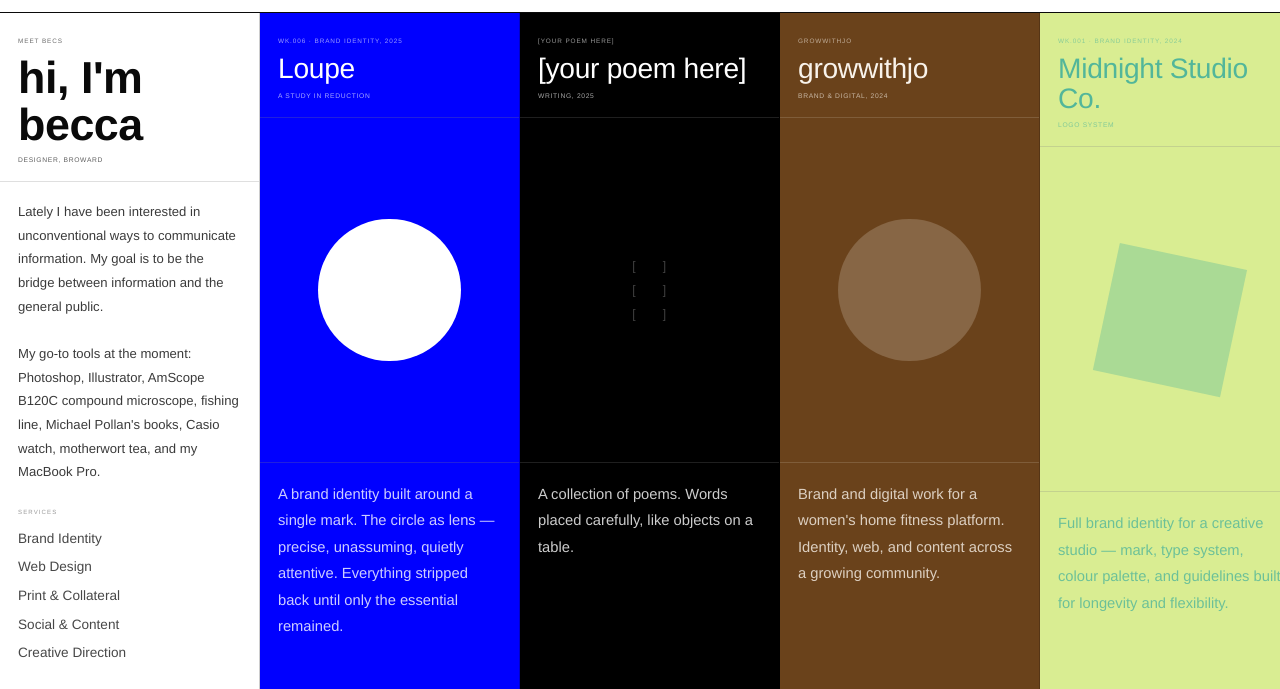
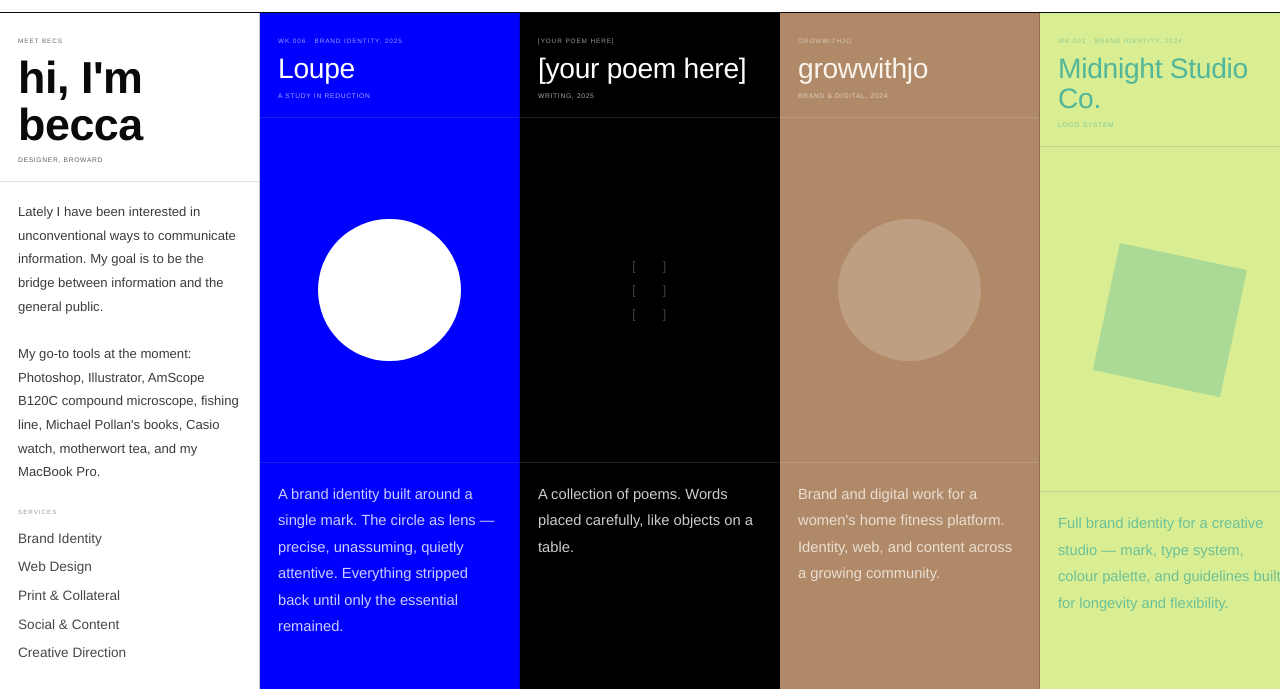
Before and after one commit to becsdesigned/becsdesigned.github.io, a plain HTML site: page index.html in a window 1280 px wide. Shown: the part 788-1477 px from the top of the page. Drawn offline with Linux system fonts and the light colour scheme; a web font is replaced by a local one.

Commit message:
Update index.html

```diff
--- a/index.html
+++ b/index.html
@@ -676,7 +676,7 @@
       </a>
 
       <!-- growwithjo -->
-      <a class="project-col" style="background:#6A421B;color:#F9F3EB;" href="#">
+      <a class="project-col" style="background:#b08968;color:#F9F3EB;" href="#">
         <div class="col-top" style="border-bottom:1px solid rgba(249,243,235,0.15);">
           <span class="col-eyebrow" style="color:#F9F3EB;">growwithjo</span>
           <span class="col-title" style="color:#F9F3EB;">growwithjo</span>
```
